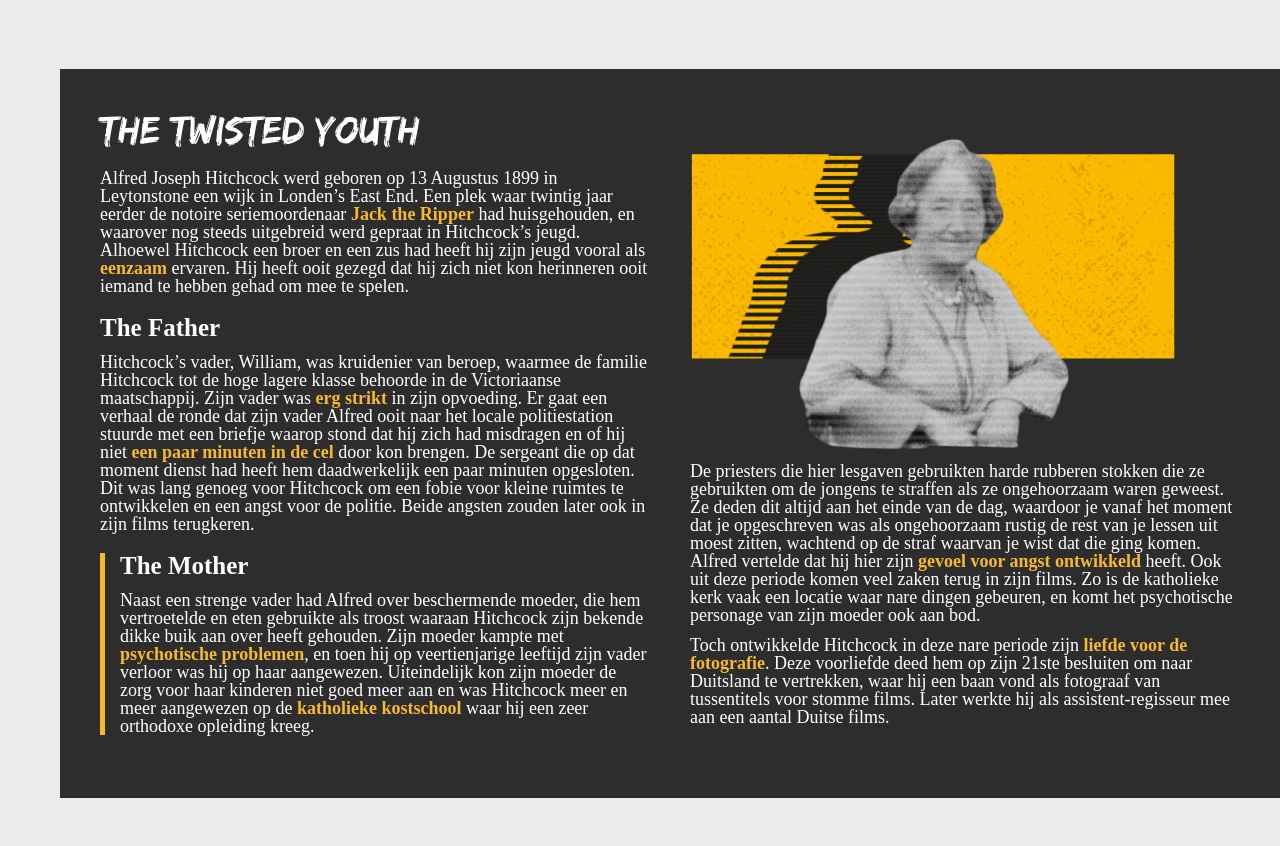
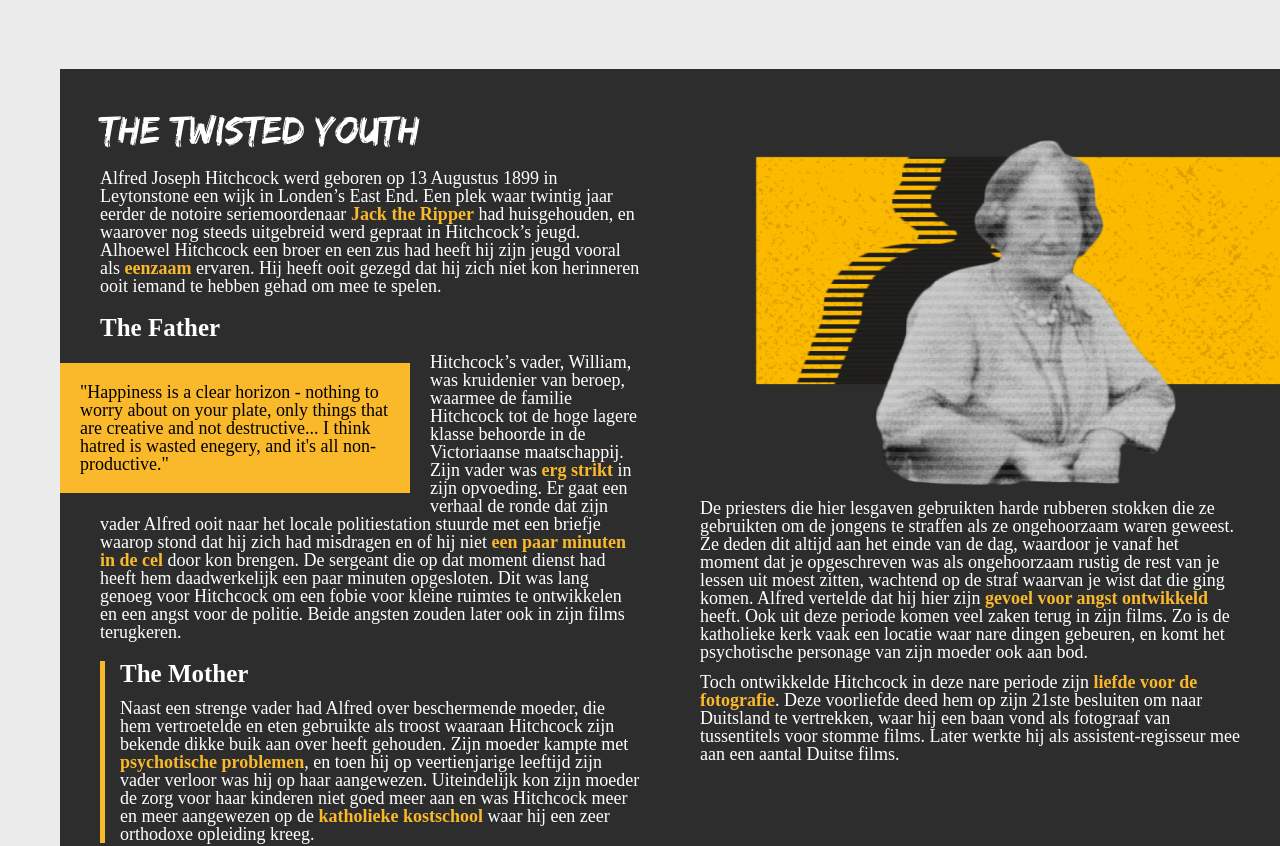
Before and after one commit to Lenkaaad/Vertigo, a React app: page / in a window 1280 px wide. Shown: the part 917-1763 px from the top of the page. Built offline with nearby package versions, Linux system fonts and the light colour scheme.

Commit message:
layout grid

```diff
--- a/src/css/style.css
+++ b/src/css/style.css
@@ -131,7 +131,13 @@ h3 {
 .twisted-youth > .grid {
   display: grid;
   grid-template-columns: repeat(2, 1fr);
-  grid-gap: 4rem;
+  grid-gap: 6rem;
+}
+
+.grid {
+  display: grid;
+  grid-template-columns: repeat(2, 1fr);
+  grid-gap: 6rem;
 }
 
 .obsession {
@@ -148,6 +154,8 @@ h3 {
   color: var(--text-light);
 }
 
+
+
 .jokes {
   padding: 4rem;
   display: flex;
@@ -156,13 +164,22 @@ h3 {
 
 .vertigo {
   background-color: var(--highlight);
-  padding: 4rem;
-  display: flex;
-  justify-content: center;
+  padding: 4rem 15rem;
+  height: 17rem;
+
+
 }
 
-.vertigo > p {
-  width: 50%;
+.logo-vertigo {
+  position: relative;
+  top: 0rem;
+  float: left;
+  margin-right: 3rem;
+}
+
+
+.ending {
+  height: 10rem;
 }
 
 nav {
@@ -195,7 +212,13 @@ nav ul > li {
 
 .image-abs {
   position: relative;
-  right: 0;
+  right: -10%;
+}
+
+.humor .image-abs {
+  position: relative;
+  right: -10%;
+  top: -3rem;
 }
 
 section {
@@ -207,3 +230,16 @@ article {
   margin-top: 2rem;
   margin-bottom: 2rem;
 }
+
+.yellow-quote {
+  position: relative;
+  background-color: var(--highlight);
+  padding: 2rem;
+  color: black;
+  float: left;
+  width: 35rem;
+  left: -4rem;
+  margin-right: -2rem;
+  top: 1rem;
+  margin-bottom: 2rem;
+}
--- a/src/index.html
+++ b/src/index.html
@@ -61,8 +61,8 @@
 
           <section class="father">
             <h3>The Father</h3>
-            <p>Hitchcock’s vader, William, was kruidenier van beroep, waarmee de familie Hitchcock tot de hoge lagere klasse behoorde in de Victoriaanse maatschappij. Zijn vader was <strong class="highlight">erg strikt</strong> in zijn opvoeding. Er gaat een verhaal de ronde dat zijn vader Alfred ooit naar het locale politiestation stuurde met een briefje waarop stond dat hij zich had misdragen en of hij niet <strong class="highlight">een paar minuten in de cel</strong> door kon brengen. De sergeant die op dat moment dienst had heeft hem daadwerkelijk een paar minuten opgesloten. Dit was lang genoeg voor Hitchcock om een fobie voor kleine ruimtes te ontwikkelen en een angst voor de politie. Beide angsten zouden later ook in zijn films terugkeren.
-            </p>
+            <blockquote class="yellow-quote">"Happiness is a clear horizon - nothing to worry about on your plate, only things that are creative and not destructive... I think hatred is wasted enegery, and it's all non-productive."</blockquote>
+            <p>Hitchcock’s vader, William, was kruidenier van beroep, waarmee de familie Hitchcock tot de hoge lagere klasse behoorde in de Victoriaanse maatschappij. Zijn vader was <strong class="highlight">erg strikt</strong> in zijn opvoeding. Er gaat een verhaal de ronde dat zijn vader Alfred ooit naar het locale politiestation stuurde met een briefje waarop stond dat hij zich had misdragen en of hij niet <strong class="highlight">een paar minuten in de cel</strong> door kon brengen. De sergeant die op dat moment dienst had heeft hem daadwerkelijk een paar minuten opgesloten. Dit was lang genoeg voor Hitchcock om een fobie voor kleine ruimtes te ontwikkelen en een angst voor de politie. Beide angsten zouden later ook in zijn films terugkeren.</p>
           </section>
           <section class="mother left-border">
             <h3>The Mother</h3>
@@ -71,7 +71,7 @@
           </section>
         </div>
           <section>
-            <img src="assets/img/mother.png" alt="Hitchcock's mother" class="image-abs" height="330">
+            <img src="assets/img/mother.png" alt="Hitchcock's mother" class="image-abs" width="100%">
             <h3 class="hide">More</h3>
             <p>De priesters die hier lesgaven gebruikten harde rubberen stokken die ze gebruikten om de jongens te straffen als ze ongehoorzaam waren geweest. Ze deden dit altijd aan het einde van de dag, waardoor je vanaf het moment dat je opgeschreven was als ongehoorzaam rustig de rest van je lessen uit moest zitten, wachtend op de straf waarvan je wist dat die ging komen. Alfred vertelde dat hij hier zijn <strong class="highlight">gevoel voor angst ontwikkeld</strong> heeft. Ook uit deze periode komen veel zaken terug in zijn films. Zo is de katholieke kerk vaak een locatie waar nare dingen gebeuren, en komt het psychotische personage van zijn moeder ook aan bod.</p>
             <p>Toch ontwikkelde Hitchcock in deze nare periode zijn <strong class="highlight">liefde voor de fotografie</strong>. Deze voorliefde deed hem op zijn 21ste besluiten om naar Duitsland te vertrekken, waar hij een baan vond als fotograaf van tussentitels voor stomme films. Later werkte hij als assistent-regisseur mee aan een aantal Duitse films.
@@ -134,6 +134,7 @@
         </article>
         <article class="humor">
           <h2>The humor that came with it</h2>
+          <div class="grid">
           <section>
             <h3>Black humor</h3>
             <p>Hitchcock had gevoel voor humor, ook al was een het donker gevoel voor humor, in het Engels vaak <strong class="highlight">‘black humor’</strong> genoemd. Anderen vonden zijn humor dan meer sick and twisted.</p>
@@ -145,8 +146,6 @@
             <p>In zijn interviews vertelt hij over de soort donkere humor die Britten hebben en dat zelfs als ze ergens van walgen, toch nog een ongepaste grap zouden maken. Zelfs op begrafenissen lijkt zo een donkere grap gepast. </p>
 
             <p>Zijn jeugd liet hem achter met veel filmtalent en angsten, maar zonder empathie. </p>
-          </section>
-          <section>
             <h3>Practical jokes</h3>
             <p>Hitchcock was ook een practical joker, vaak ongevaarlijk en onschuldig maar sommige van zijn grappen waren <strong class="highlight">donkere mindgames</strong> en <strong class="highlight">sadistische vernedering</strong>. Ook hier komt het donker gevoel voor humor terug.</p>
 
@@ -155,6 +154,7 @@
             <p>Naast vele voorbeelden bleek er wel 1 manier zijn om als medewerker van Hitchcocks zieke streken af te geraken en dat was door hem <strong class="highlight">terug te pakken op dezelfde manier</strong>. Zo heeft de camera-assistent Alfred Roome, wraak genomen door een rookbom onder Hitchcock’s auto te steken.</p>
           </section>
           <section>
+            <img src="assets/img/hitchcock-gun.png" alt="Hitchcock's solution for illness" class="image-abs" width="100%">
             <h3>Going Too Far?</h3>
             <p>Blijkbaar had Hitchcock onder andere een weddenschap afgesloten met een medewerker om een hele nacht aan de camera geketend te zitten in een donkere, achtergelaten studio. De man ging akkoord en bleef die nacht geketend aan de camera. Hitchcock maakte de man los, en bood hem een brandy aan. De dag erna bleek dat Hitchcock <strong class="highlight">sterke laxeermiddelen</strong> in het drankje had gedaan en dit leidde tot een uitgeputte, woedende en vernederde man. </p>
 
@@ -164,6 +164,7 @@
 
             <p>Toen er op TV gevraagd werd over zijn ‘pranks’ werd Hitchcock op 72-jarige leeftijd vrij defensief en beweerde hij dat ze <strong class="highlight">onschuldig</strong> waren en het niet de bedoeling was om mensen te vernederen. </p>
           </section>
+        </div>
         </article>
         <div class="jokes">
           <blockquote>“I'm sure anyone who likes a good crime, provided it is not the victim.” </blockquote>
@@ -172,7 +173,12 @@
           React component
         </div>
         <div class="vertigo">
-          <p>Vertigo is niet alleen de naam van één van Alfred Hitchcock's films, maar het is ook de naa mvan ons filmmagazine voor het laatste nieuws over alles rond film, cinema en de mensen achter en op de schermen! Wil je meer weten over acteurs, regisseurs en films? Neem dan snel eens een kijkje op onze website en ontdek alle voordelen van ons abonnement!</p>
+            <img src="assets/img/logo-vertigo.png" alt="Logo Vertigo" class="logo-vertigo" height="160">
+          <p>Vertigo is niet alleen de naam van één van Alfred Hitchcock's films, maar het is ook de naam van ons filmmagazine voor het laatste nieuws over alles rond film, cinema en de mensen achter en op de schermen! Wil je meer weten over acteurs, regisseurs en films? Neem dan snel eens een kijkje op onze website en ontdek alle voordelen van ons abonnement!</p>
+
+        </div>
+        <div class="ending">
+
         </div>
     </div>
 </body>
```
Also changed, not shown: src/assets/img/hitchcock-gun.png (added), src/assets/img/logo-vertigo.png (added).
